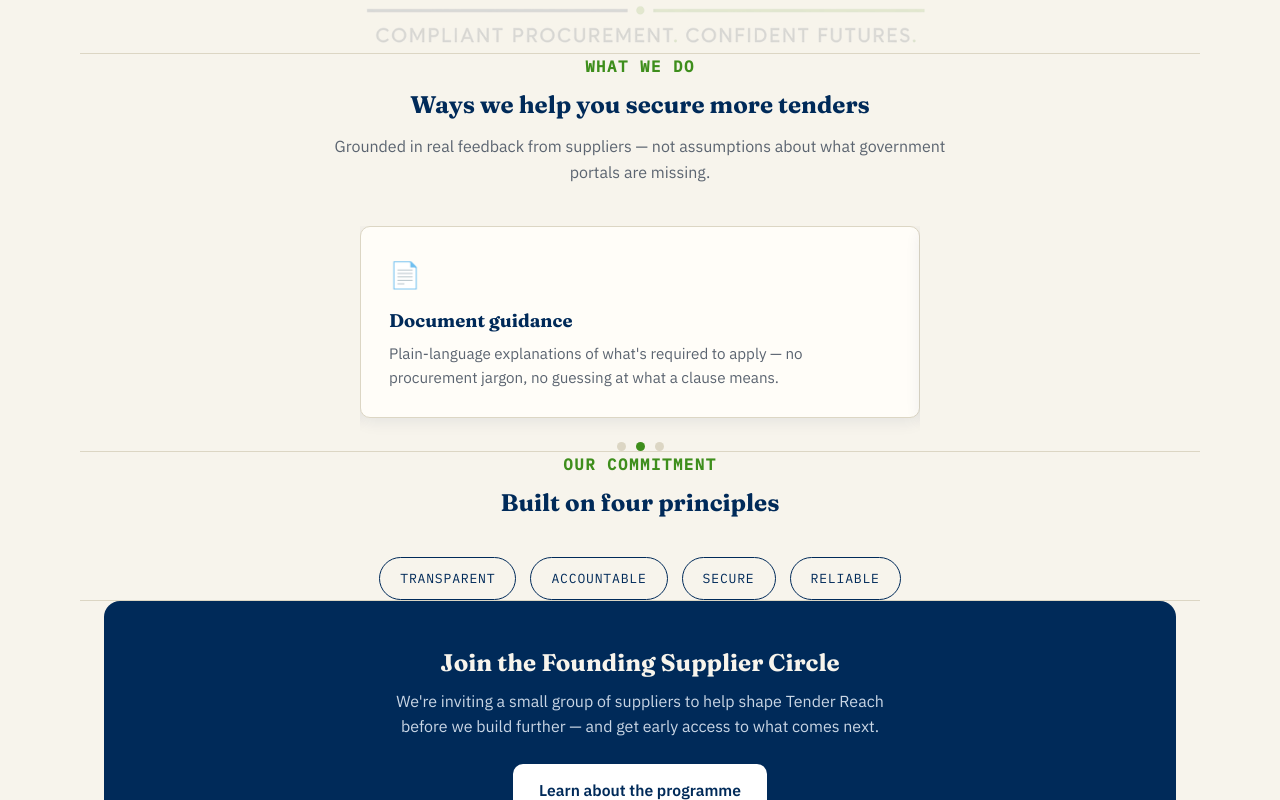
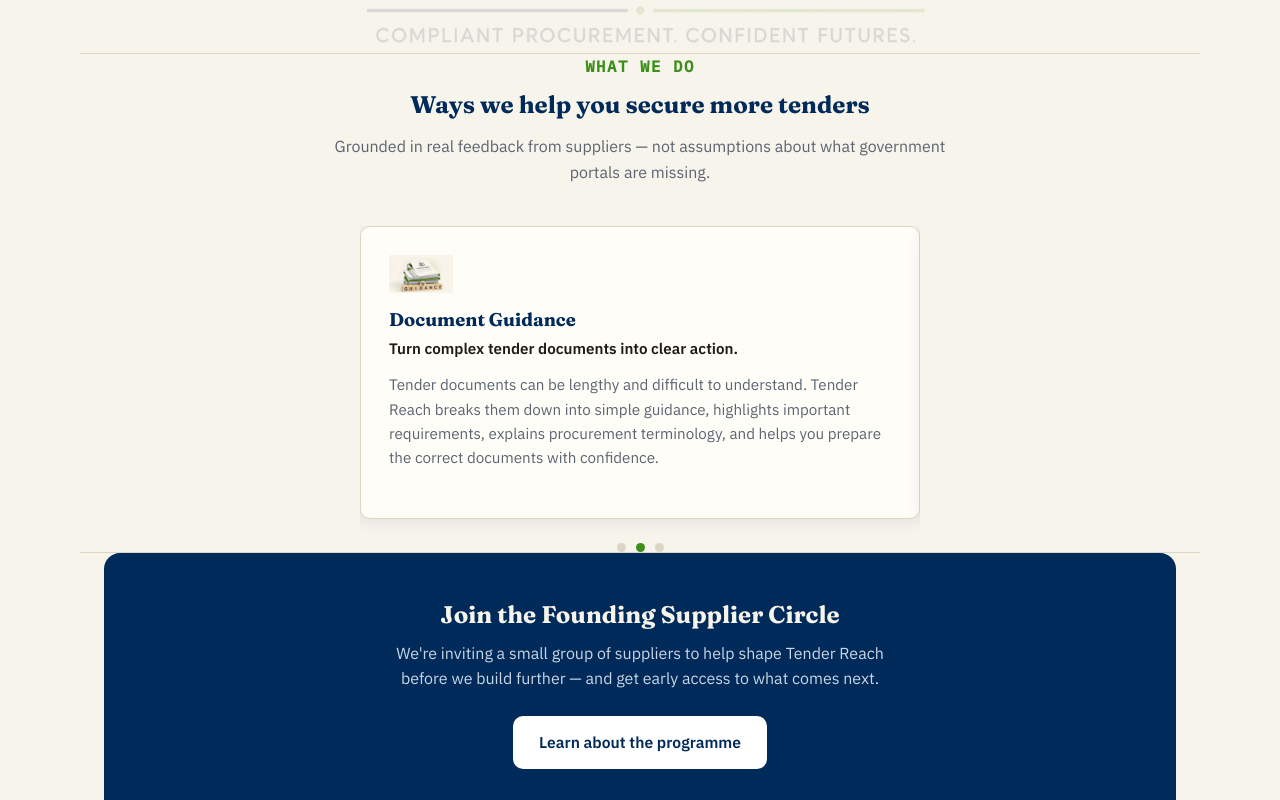
Before and after one commit to NGONIE00/tendereach_zw, a website: page docs/index.html in a window 1280 px wide. Shown: the part 562-1362 px from the top of the page. Drawn offline with Linux system fonts and the light colour scheme.

Commit message:
added images for the landing pages

```diff
--- a/docs/index.html
+++ b/docs/index.html
@@ -50,19 +50,25 @@
   <div class="card-carousel" data-autoplay="4500">
     <div class="card-track">
       <div class="card">
-        <span class="icon">🔍</span>
-        <h3>Tender discovery</h3>
-        <p>Helping suppliers find opportunities relevant to their industry and location, so nothing relevant slips past unnoticed.</p>
+        <img src="assets/card-tender-discovery-light.png" alt="" class="card-icon card-icon-light">
+        <img src="assets/card-tender-discovery-dark.png" alt="" class="card-icon card-icon-dark">
+        <h3>Tender Discovery</h3>
+        <p class="tagline">Find the right opportunities, faster.</p>
+        <p>Tender Reach continuously helps you discover public procurement opportunities from across Zimbabwe in one place. Search by industry, organisation, province, or keywords, receive timely alerts, and never miss relevant tenders again.</p>
       </div>
       <div class="card">
-        <span class="icon">📄</span>
-        <h3>Document guidance</h3>
-        <p>Plain-language explanations of what's required to apply — no procurement jargon, no guessing at what a clause means.</p>
+        <img src="assets/card-document-guidance-light.png" alt="" class="card-icon card-icon-light">
+        <img src="assets/card-document-guidance-dark.png" alt="" class="card-icon card-icon-dark">
+        <h3>Document Guidance</h3>
+        <p class="tagline">Turn complex tender documents into clear action.</p>
+        <p>Tender documents can be lengthy and difficult to understand. Tender Reach breaks them down into simple guidance, highlights important requirements, explains procurement terminology, and helps you prepare the correct documents with confidence.</p>
       </div>
       <div class="card">
-        <span class="icon">🤝</span>
-        <h3>Supplier support</h3>
-        <p>Direct, human-first assistance through the process, from a team that actually answers.</p>
+        <img src="assets/card-supplier-support-light.png" alt="" class="card-icon card-icon-light">
+        <img src="assets/card-supplier-support-dark.png" alt="" class="card-icon card-icon-dark">
+        <h3>Supplier Support</h3>
+        <p class="tagline">Helping you succeed beyond the tender.</p>
+        <p>Winning contracts starts with being prepared. Tender Reach supports suppliers throughout their procurement journey with practical guidance, compliance support, best-practice resources, reminders, and tools designed to help businesses compete confidently for public sector opportunities.</p>
       </div>
     </div>
     <div class="carousel-dots">
@@ -70,19 +76,6 @@
       <button class="dot" data-index="1" aria-label="Show slide 2"></button>
       <button class="dot" data-index="2" aria-label="Show slide 3"></button>
     </div>
-  </div>
-</section>
-
-<section class="container section-border-top">
-  <div class="section-head">
-    <span class="eyebrow">Our commitment</span>
-    <h2>Built on four principles</h2>
-  </div>
-  <div class="badge-strip">
-    <span class="badge-pill">Transparent</span>
-    <span class="badge-pill">Accountable</span>
-    <span class="badge-pill">Secure</span>
-    <span class="badge-pill">Reliable</span>
   </div>
 </section>
 
--- a/docs/styles.css
+++ b/docs/styles.css
@@ -292,16 +292,21 @@ section { padding: 56px 0; }
 }
 .dot.active { background: var(--field-green); }
 
-.card {
-  background: var(--card);
-  border: 1px solid var(--hairline);
-  border-radius: var(--radius);
-  padding: 28px;
-  box-shadow: 0 4px 16px var(--shadow);
+.card { background: var(--card); border: 1px solid var(--hairline); border-radius: var(--radius); padding: 28px; box-shadow: 0 4px 16px var(--shadow); }
+.card h3 { font-size: 1.15rem; margin-bottom: 6px; }
+.card .tagline { font-weight: 600; color: var(--ink); font-size: 0.95rem; margin: 0 0 12px; }
+.card p { color: var(--slate); font-size: 0.95rem; margin: 0; }
+.card p.tagline { color: var(--ink); }
+
+.card-icon {
+  width: 64px;
+  height: auto;
+  margin-bottom: 16px;
+  display: block;
 }
-.card h3 { font-size: 1.15rem; margin-bottom: 10px; }
-.card p { color: var(--slate); font-size: 0.95rem; margin: 0; }
-.card .icon { font-size: 1.6rem; margin-bottom: 14px; display: block; }
+.card-icon-dark { display: none; }
+[data-theme="dark"] .card-icon-light { display: none; }
+[data-theme="dark"] .card-icon-dark { display: block; }
 
 /* ---------- Numbered process (How it works — a real sequence) ---------- */
 
```
Also changed, not shown: docs/assets/card-document-guidance-dark.png (added), docs/assets/card-document-guidance-light.png (added), docs/assets/card-supplier-support-dark.png (added), docs/assets/card-supplier-support-light.png (added), docs/assets/card-tender-discovery-dark.png (added), docs/assets/card-tender-discovery-light.png (added).
